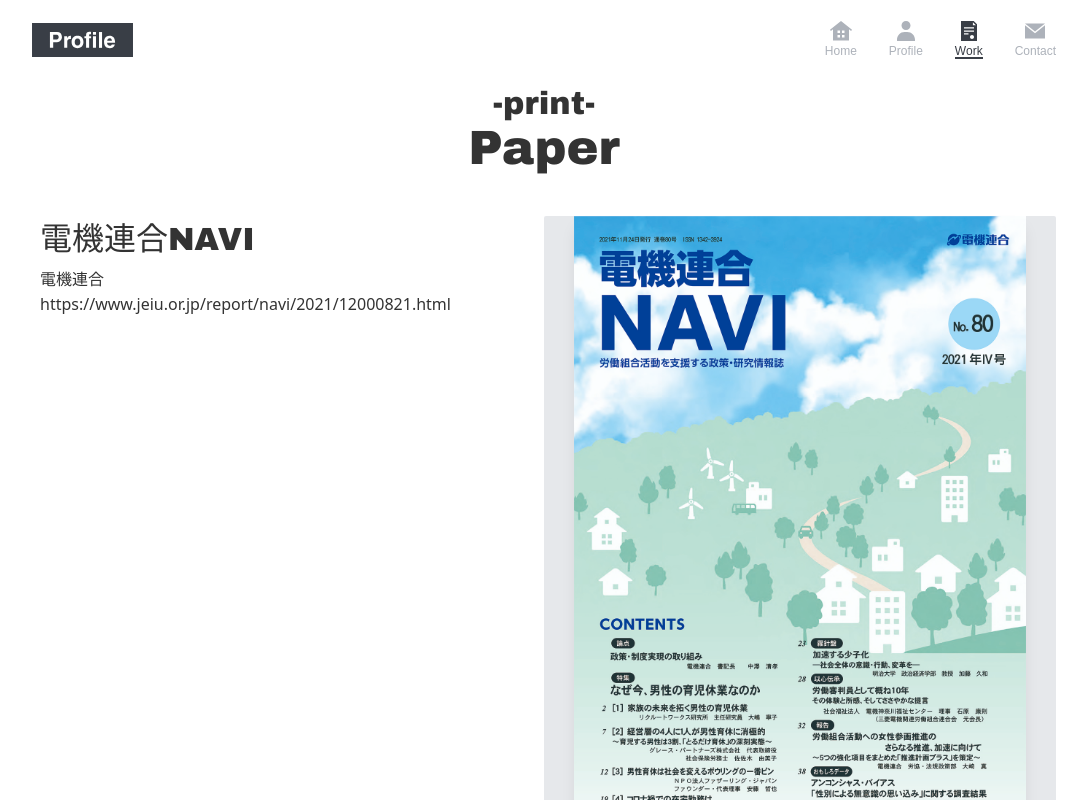
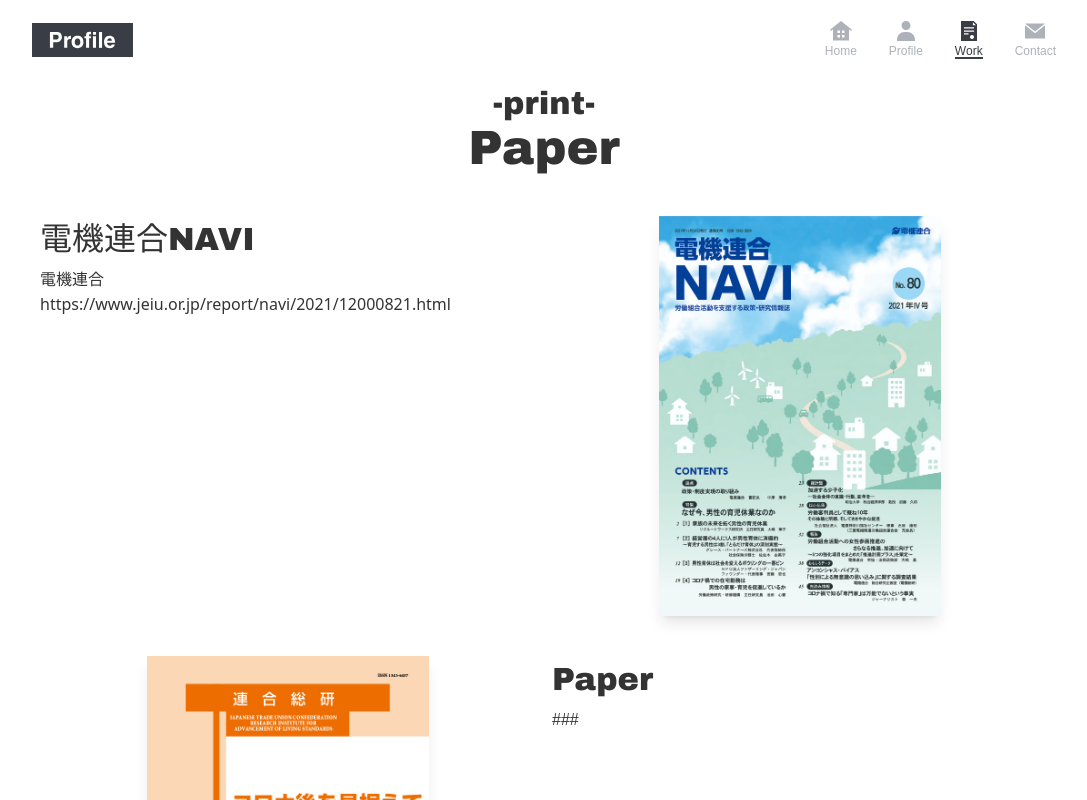
Before and after one commit to 12kagetti12/profile, a Next.js app: page /paper in a window 1280 px wide. Shown: the top 800 px of the page, without its empty margins (96-1183 px from the left). Built offline with nearby package versions, Linux system fonts and the light colour scheme.

Commit message:
💄 Fix loading animation to pulse

```diff
--- a/src/components/ContentList/index.tsx
+++ b/src/components/ContentList/index.tsx
@@ -46,11 +46,13 @@ const ContentList = ({
       className={`flex flex-col items-start pb-6 sm:flex-1 sm:items-start
         ${isDisplay} ${style}`}
     >
-      <div className="relative flex justify-center sm:w-1/2">
-        <div className="absolute left-0 top-0 z-0 h-full w-full animate-pulse rounded-sm bg-gray-200"></div>
+      <div className="relative flex justify-center sm:h-[50vh] sm:w-1/2">
+        <h2 className="absolute top-1/2 z-0 aspect-auto animate-pulse text-gray-300">
+          Loading...
+        </h2>
         {/* eslint-disable-next-line @next/next/no-img-element */}
         <img
-          className="z-10 aspect-auto w-full cursor-pointer shadow-lg sm:h-full sm:max-h-[80vh] sm:w-auto"
+          className="z-10 aspect-auto w-full cursor-pointer object-contain shadow-lg sm:h-full sm:w-auto"
           src={imgSrc}
           alt={`${media}Img`}
           onClick={handleDisplay}
```
